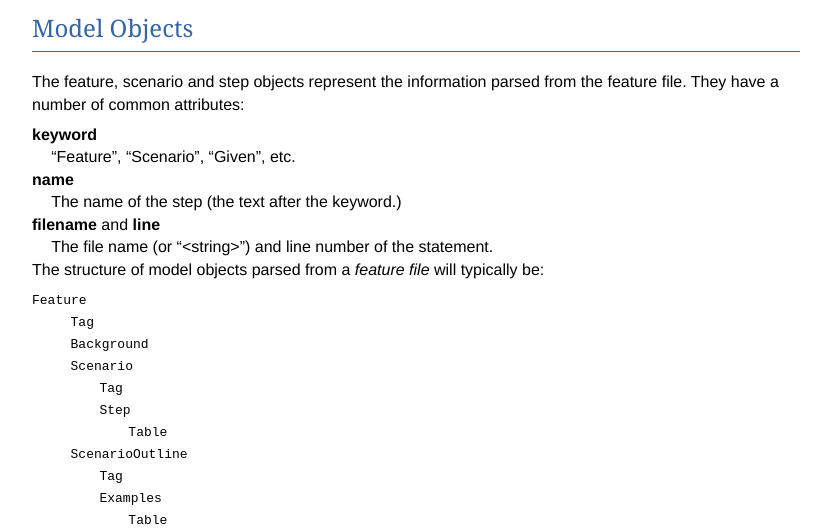
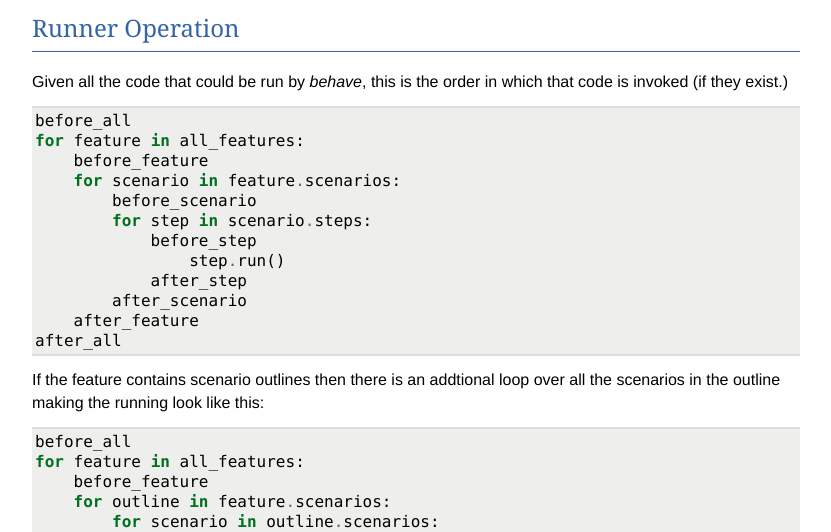
Before and after one commit to zhwei820/behave, a Sphinx documentation site: the page built from docs/api.rst, in a window 1280 px wide and 1400 px high, scrolled down 2832 px. Shown: the part 249-781 px from the top of the window, without its empty margins (48-879 px from the left). Built offline with Sphinx 7.4.7, drawn with Linux system fonts in a browser that asks for light colours; some of the changed text lies outside the part shown.

Commit message:
doc tweaks

```diff
--- a/docs/api.rst
+++ b/docs/api.rst
@@ -1,6 +1,9 @@
 ====================
 behave API reference
 ====================
+
+.. if you change any headings in here make sure you haven't broken the
+   cross-references in the API documentation or module docstrings!
 
 This reference is meant for people actually writing step implementations
 for feature tests. It contains way more information than a typical step
@@ -191,6 +194,47 @@ The *context* variable in all cases is an instance of
 .. autoclass:: behave.runner.ContextMaskWarning
 
 
+Runner Operation
+================
+
+Given all the code that could be run by *behave*, this is the order in
+which that code is invoked (if they exist.)
+
+.. parsed-literal::
+
+    before_all
+    for feature in all_features:
+        before_feature
+        for scenario in feature.scenarios:
+            before_scenario
+            for step in scenario.steps:
+                before_step
+                    step.run()
+                after_step
+            after_scenario
+        after_feature
+    after_all
+
+If the feature contains scenario outlines then there is an addtional loop
+over all the scenarios in the outline making the running look like this:
+
+.. parsed-literal::
+
+    before_all
+    for feature in all_features:
+        before_feature
+        for outline in feature.scenarios:
+            for scenario in outline.scenarios:
+                before_scenario
+                for step in scenario.steps:
+                    before_step
+                        step.run()
+                    after_step
+                after_scenario
+        after_feature
+    after_all
+
+
 Model Objects
 =============
 
```
Also changed, not shown: docs/gherkin.rst (+7 -8 lines).
